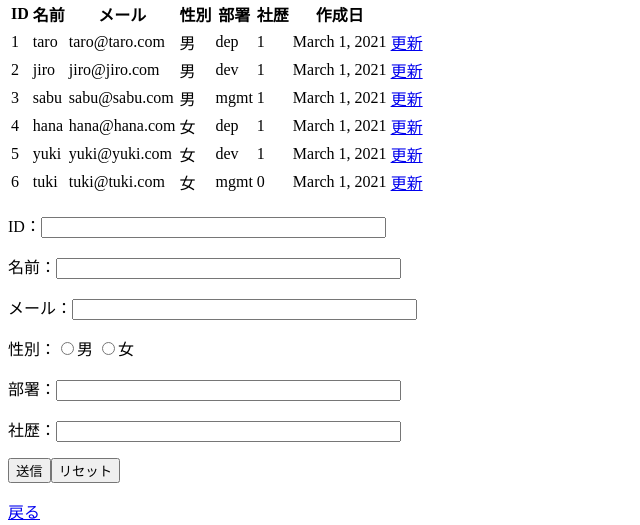
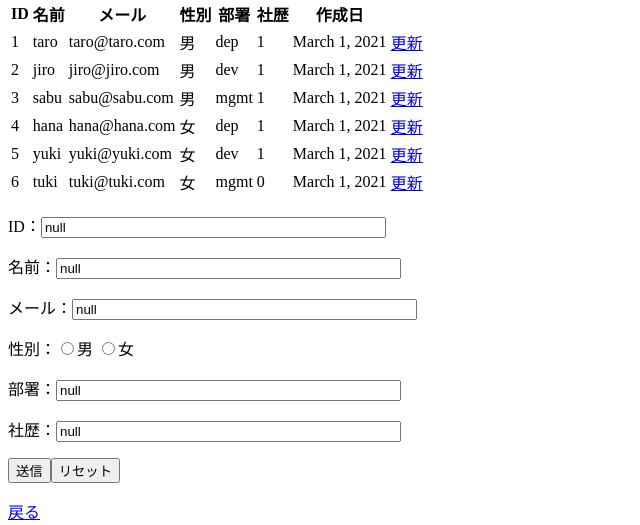
Before and after one commit to yubboyu/django, a Django app: page /info in a window 1280 px wide. Shown: the part 76-601 px from the top of the page, without its empty margins (0-640 px from the left). Run offline with Django 3.2, Linux system fonts and the light colour scheme; data comes from the database, SQL or seed files in the repository.

Commit message:
🍈💠 Checkpoint ./mypro/webtestapp/views.py:18728712/127 ./mypro/webtestapp/templates/webtestapp/info.html:18728712/82

```diff
--- a/mypro/webtestapp/templates/webtestapp/info.html
+++ b/mypro/webtestapp/templates/webtestapp/info.html
@@ -26,26 +26,26 @@
   <form action="{% url 'webtestapp:search' %}" method="post">
     {% csrf_token %}
     <p>
-      ID：<input type="int" name="a" id="a" size="40">
+      ID：<input type="int" name="a" id="a" value="null" size="40">
     </p>
     <p>
-      名前：<input type="text" name="b" id="b" size="40">
+      名前：<input type="text" name="b" id="b" value="null" size="40">
     </p>
     <p>
-      メール：<input type="text" name="c" id="c" size="40">
+      メール：<input type="text" name="c" id="c" value="null" size="40">
     </p>
     <p>
       性別：<input type="radio" name="d" id="d1" value="False">男
       <input type="radio" name="d" id="d2" value="True">女
     </p>
     <p>
-      部署：<input type="text" name="e" id="e" size="40">
+      部署：<input type="text" name="e" id="e" value="null" size="40">
     </p>
     <p>
-      社歴：<input type="text" name="f" id="f" size="40">
+      社歴：<input type="text" name="f" id="f" value="null" size="40">
     </p>
     <p>
-      <input type="hidden" name="g" id="g" size="40">
+      <input type="hidden" name="g" id="g" value="null" size="40">
     </p>
     <input type="submit" value="送信"><input type="reset" value="リセット">
   </form>
--- a/mypro/webtestapp/views.py
+++ b/mypro/webtestapp/views.py
@@ -73,13 +73,12 @@ def delete(request, num):
     }
     return render(request, 'webtestapp/delete.html',delete_dict)
 
-def search( request, *args , **kwargs):
+def search(self, request, *args , **kwargs):
     context = {
         'a': request.POST['a'],
         'b': request.POST['b'],
         'c': request.POST['c'],
-        'd1': request.POST['d1'],
-        'd2': request.POST['d2'],
+        'd': request.POST['d'],
         'e': request.POST['e'],
         'f': request.POST['f'],
     }
@@ -95,14 +94,11 @@ def search( request, *args , **kwargs):
       pass
     else :
       infodata = infodata.filter(mail__contains='c')
-    if d1 == null:
+    if d == null:
       pass
     else :
       infodata = infodata.filter(gender='d')
-    if d2 == null:
-      pass
-    else :
-      infodata = infodata.filter(gender='d')
+
     if e == null:
       pass
     else :
```
